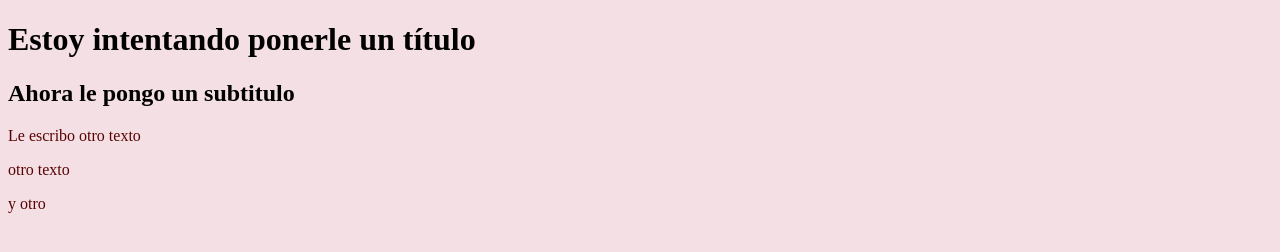
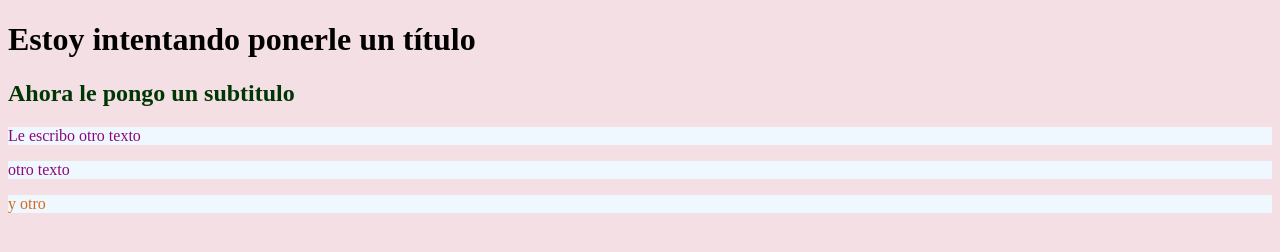
Before and after one commit to Malugiraldo/Taller-multimedia-Malu, a plain HTML site: page index.html in a window 1280 px wide. Drawn offline with Linux system fonts and the light colour scheme.

Commit message:
mas cambios

```diff
--- a/estilo.css
+++ b/estilo.css
@@ -2,6 +2,13 @@ body {
     background-color: rgba(243, 218, 224, 0.863);
 }
 
+.subtitulo{
+    color: rgb(0, 54, 3);
+}
 .parrafo{
-    color:rgb(88, 3, 3);
+    color:rgb(139, 7, 122);
+    background-color: aliceblue;
 }
+#parrafoUnico {
+    color: chocolate;
+}
```
